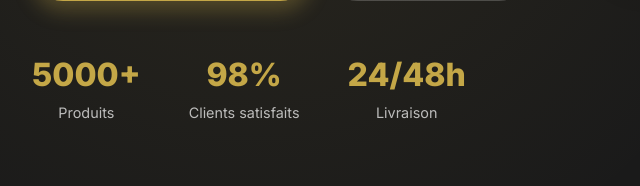
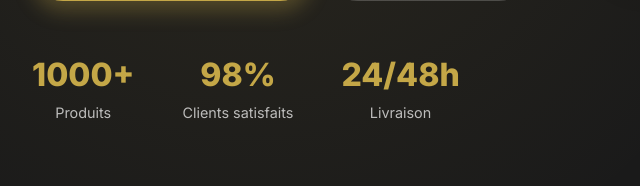
Before and after one commit to Destockagealimentaire/destockplus, a Flask app: template templates/index.html in a window 1280 px wide. Shown: the part 756-942 px from the top of the page, without its empty margins (0-640 px from the left). Run offline with Flask 3, Linux system fonts and the light colour scheme; the template is opened without the code that fills it, so the values that code supplies are empty; parts of the project's set-up code (start-up, migrations or seed data) failed here and were passed over; some libraries are stand-ins or nearby versions.

Commit message:
Update index.html

```diff
--- a/templates/index.html
+++ b/templates/index.html
@@ -20,7 +20,7 @@
             </div>
             <div class="hero-stats">
                 <div class="stat-item">
-                    <span class="stat-number">5000+</span>
+                    <span class="stat-number">1000+</span>
                     <span class="stat-label">Produits</span>
                 </div>
                 <div class="stat-item">
```
